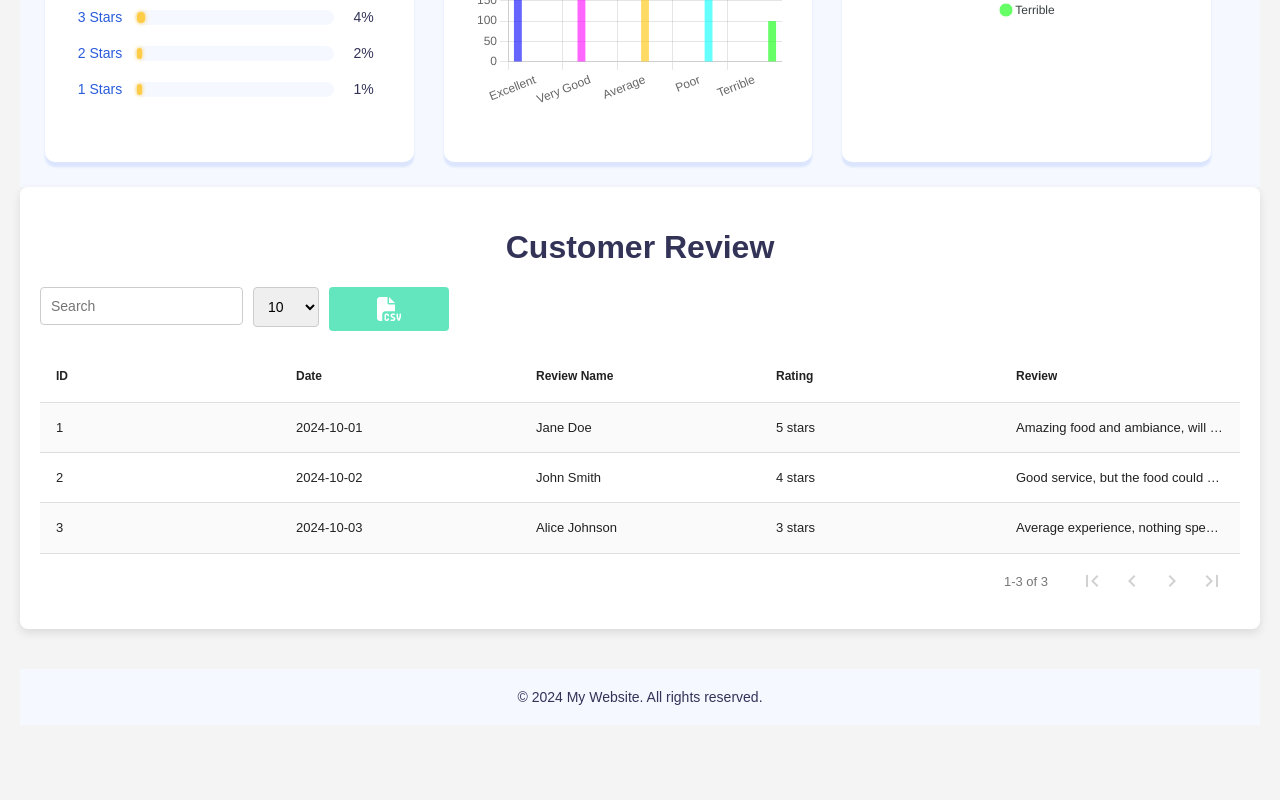
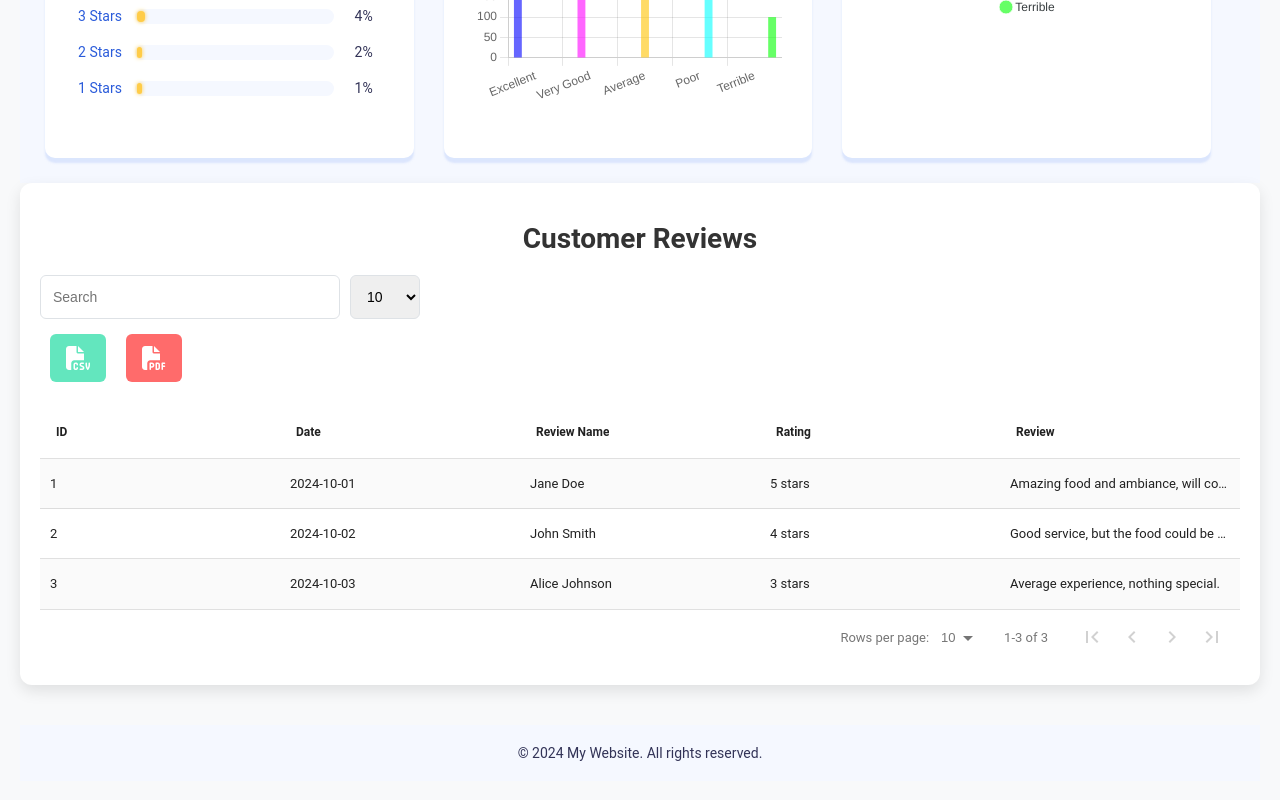
Before and after one commit to chantithya/display-google-review, a React (Create React App) app: page / in a window 1280 px wide. Shown: the part 968-1768 px from the top of the page. Before the commit the page ends 1713 px from the top, so only its background shows below. Built offline with nearby package versions, Linux system fonts and the light colour scheme.

Commit message:
update table

```diff
--- a/package.json
+++ b/package.json
@@ -19,6 +19,7 @@
     "datatables.net-react": "^1.0.0",
     "jquery": "^3.7.1",
     "jspdf": "^2.5.2",
+    "jspdf-autotable": "^3.8.4",
     "react": "^18.3.1",
     "react-apexcharts": "^1.4.1",
     "react-chartjs-2": "^5.2.0",
--- a/src/components/CustomDataTable.css
+++ b/src/components/CustomDataTable.css
@@ -1,9 +1,7 @@
-/* CustomDataTable.css */
-
 /* General Styles */
 body {
-    font-family: Arial, sans-serif;
-    background-color: #f4f4f4;
+    font-family: 'Roboto', sans-serif; /* Modern font */
+    background-color: #f8f9fa;
     margin: 0;
     padding: 20px;
 }
@@ -11,84 +9,118 @@ body {
 /* Data Table Container */
 .custom-data-table {
     background-color: white;
-    border-radius: 8px;
-    box-shadow: 0 4px 10px rgba(0, 0, 0, 0.1);
+    border-radius: 12px;
+    box-shadow: 0 6px 15px rgba(0, 0, 0, 0.1);
     padding: 20px;
-    overflow-x: auto; /* Allows horizontal scrolling */
+    overflow-x: auto;
+    max-width: 100%; /* Ensure it fits any screen */
+}
+
+/* Header */
+h1 {
+    text-align: center;
+    font-size: 28px;
+    color: #333;
+    margin-bottom: 20px;
+    font-weight: 700;
 }
 
 /* Search and Button Container Styles */
 .search-and-button {
     display: flex;
-    flex-wrap: wrap; /* Allow items to wrap */
-    gap: 10px; /* Space between items */
-    margin-bottom: 20px; /* Space below the container */
+    justify-content: space-between;
+    align-items: center;
+    flex-wrap: wrap;
+    gap: 15px;
+    margin-bottom: 25px;
+}
+
+.search-container {
+    display: flex;
+    gap: 10px;
+    flex-wrap: wrap;
+    width: 100%;
 }
 
 /* Search Input */
 .search-input {
-    padding: 10px;
-    border: 1px solid #ccc;
-    border-radius: 4px;
-    width: 100%; /* Full width for small screens */
-    max-width: 300px; /* Limit the width on larger screens */
+    padding: 12px;
+    border: 1px solid #dee2e6;
+    border-radius: 6px;
     font-size: 14px;
+    width: 100%;
+    max-width: 300px;
+    transition: border-color 0.3s ease;
+}
+
+.search-input:focus {
+    border-color: #63e6be;
+    outline: none;
 }
 
 /* Rows Per Page Dropdown */
 .rows-per-page-dropdown {
-    padding: 10px;
-    border: 1px solid #ccc;
-    border-radius: 4px;
-    font-size: 14px; /* Match font size with search input */
+    padding: 12px;
+    border: 1px solid #dee2e6;
+    border-radius: 6px;
+    font-size: 14px;
+    cursor: pointer;
+    transition: border-color 0.3s ease;
+}
+
+.rows-per-page-dropdown:focus {
+    border-color: #63e6be;
+    outline: none;
 }
 
 /* CSV Download Button */
-.csv-download-button {
-    padding: 10px;
-    background-color: #63E6BE; /* Define background color */
+.csv-download-button, .pdf-download-button {
+    padding: 12px 16px;
+    background-color: #63e6be;
     border: none;
-    border-radius: 4px;
+    border-radius: 6px;
     color: white;
+    font-size: 14px;
+    font-weight: 500;
     cursor: pointer;
-    font-size: 16px;
-    transition: background-color 0.3s, transform 0.3s; /* Add transform for hover effect */
-    display: flex; /* Center icon inside button */
-    align-items: center; /* Center icon vertically */
-    justify-content: center; /* Center icon horizontally */
-    min-width: 120px; /* Ensure a minimum width for button */
+    transition: background-color 0.3s ease, transform 0.3s;
+    display: flex;
+    align-items: center;
+    justify-content: center;
+    text-decoration: none;
+    margin-left: 10px;
 }
 
-.csv-download-button:hover {
-    background-color: #45b99a; /* Darker shade for hover */
-    transform: translateY(-2px); /* Slight lift on hover */
+.csv-download-button:hover, .pdf-download-button:hover {
+    background-color: #45b99a;
+    transform: translateY(-2px);
 }
 
-/* Table Styles */
+.pdf-download-button {
+    background-color: #ff6b6b;
+}
+
+.pdf-download-button:hover {
+    background-color: #e63946;
+}
+
+/* Data Table Styles */
 .data-table-container {
     margin-top: 20px;
 }
 
-/* Responsive Table Styles */
-.react-data-table {
-    width: 100%;
-}
-
-.dataTable {
-    width: 100%;
-    border-collapse: collapse;
-}
-
+/* Custom DataTable Rows */
 .dataTable th,
 .dataTable td {
-    padding: 12px;
-    border: 1px solid #ddd;
+    padding: 12px 15px;
+    border: 1px solid #dee2e6;
     text-align: left;
 }
 
 .dataTable th {
-    background-color: #f2f2f2;
+    background-color: #f1f3f5;
     font-weight: bold;
+    color: #343a40;
 }
 
 /* Pagination Styles */
@@ -96,59 +128,45 @@ body {
     display: flex;
     justify-content: center;
     align-items: center;
-    padding: 1em 0;
+    padding: 15px 0;
 }
 
 .custom-pagination .pagination-button {
+    padding: 8px 16px;
     margin: 0 5px;
-    padding: 8px 12px;
+    background-color: #63e6be;
     border: none;
-    background-color: #63E6BE; /* Change to your desired color */
+    border-radius: 6px;
     color: white;
+    font-size: 14px;
     cursor: pointer;
-    border-radius: 4px;
-    transition: background-color 0.3s, transform 0.3s; /* Add transform for hover effect */
+    transition: background-color 0.3s ease, transform 0.3s;
 }
 
 .custom-pagination .pagination-button:hover {
-    background-color: #45b99a; /* Darker shade for hover */
-    transform: translateY(-2px); /* Slight lift on hover */
+    background-color: #45b99a;
+    transform: translateY(-2px);
 }
 
-.custom-pagination .pagination-button.disabled {
-    background-color: #ccc; /* Gray for disabled buttons */
-    cursor: not-allowed;
-    color: #666; /* Change text color for disabled state */
+
+/* Search and Button Container Styles */
+.search-and-button {
+    display: flex;
+    justify-content: space-between;
+    align-items: center;
+    margin-bottom: 25px;
+    width: 100%;
 }
 
-.custom-pagination .pagination-info {
-    margin: 0 10px;
-    font-size: 16px;
+/* Ensure search input stays on the left */
+.search-container {
+    display: flex;
+    gap: 10px;
+    flex-wrap: nowrap;
 }
 
-/* Media Queries for Responsiveness */
-@media (max-width: 768px) {
-    .custom-data-table {
-        padding: 15px;
-    }
-
-    .search-and-button {
-        flex-direction: column; /* Stack items vertically on smaller screens */
-        align-items: flex-start; /* Align items to the start */
-    }
-
-    .search-input,
-    .rows-per-page-dropdown,
-    .csv-download-button {
-        width: 100%; /* Full width for inputs on smaller screens */
-    }
-
-    .custom-pagination {
-        flex-direction: column; /* Stack buttons on small screens */
-        align-items: flex-start; /* Align to the start */
-    }
-
-    .custom-pagination .pagination-button {
-        margin: 5px 0; /* Space between buttons */
-    }
+/* Buttons stay on the right */
+.button-group {
+    display: flex;
+    gap: 10px;
 }
--- a/src/components/CustomDataTable.js
+++ b/src/components/CustomDataTable.js
@@ -1,31 +1,15 @@
 import React, { useState } from 'react';
 import DataTable from 'react-data-table-component';
-import { CSVLink } from 'react-csv'; // Import CSVLink
-import './CustomDataTable.css'; // Ensure this file is imported
+import { CSVLink } from 'react-csv';
+import jsPDF from 'jspdf';
+import 'jspdf-autotable';
+import './CustomDataTable.css'; // Ensure the custom styles are imported
 
 // Sample data for the table
 const data = [
-  {
-    id: 1,
-    date: '2024-10-01',
-    review_name: 'Jane Doe',
-    rating: '5 stars',
-    review: 'Amazing food and ambiance, will come again',
-  },
-  {
-    id: 2,
-    date: '2024-10-02',
-    review_name: 'John Smith',
-    rating: '4 stars',
-    review: 'Good service, but the food could be better.',
-  },
-  {
-    id: 3,
-    date: '2024-10-03',
-    review_name: 'Alice Johnson',
-    rating: '3 stars',
-    review: 'Average experience, nothing special.',
-  },
+  { id: 1, date: '2024-10-01', review_name: 'Jane Doe', rating: '5 stars', review: 'Amazing food and ambiance, will come again' },
+  { id: 2, date: '2024-10-02', review_name: 'John Smith', rating: '4 stars', review: 'Good service, but the food could be better.' },
+  { id: 3, date: '2024-10-03', review_name: 'Alice Johnson', rating: '3 stars', review: 'Average experience, nothing special.' },
   // Add more data as needed...
 ];
 
@@ -61,37 +45,61 @@ const columns = [
 const CustomDataTable = () => {
   const [searchTerm, setSearchTerm] = useState('');
   const [filteredData, setFilteredData] = useState(data);
-  const [rowsPerPage, setRowsPerPage] = useState(10); // Default to 10 entries per page
+  const [rowsPerPage, setRowsPerPage] = useState(10);
 
+  // Handle search input
   const handleSearch = (event) => {
     const query = event.target.value.toLowerCase();
     setSearchTerm(query);
-
-    const filtered = data.filter((item) => {
-      return Object.keys(item).some((key) =>
-        item[key].toString().toLowerCase().includes(query)
-      );
-    });
-
+    const filtered = data.filter((item) => Object.values(item).some(value => value.toString().toLowerCase().includes(query)));
     setFilteredData(filtered);
   };
 
   // Prepare CSV data
-  const csvData = filteredData.map(item => ({
-    ID: item.id, // Include ID in CSV data
-    Date: item.date,
-    'Review Name': item.review_name,
-    Rating: item.rating,
-    Review: item.review,
+  const csvData = filteredData.map(({ id, date, review_name, rating, review }) => ({
+    ID: id,
+    Date: date,
+    'Review Name': review_name,
+    Rating: rating,
+    Review: review,
   }));
+
+  // Generate PDF document
+  const downloadPdf = () => {
+    const doc = new jsPDF();
+    doc.text('Customer Reviews', 14, 30);
+    doc.autoTable({
+      head: [['ID', 'Date', 'Review Name', 'Rating', 'Review']],
+      body: filteredData.map(({ id, date, review_name, rating, review }) => [id, date, review_name, rating, review]),
+    });
+    doc.save('reviews.pdf');
+  };
+
+  const customStyles = {
+    rows: {
+      style: {
+        minHeight: '50px',
+      },
+    },
+    headCells: {
+      style: {
+        fontWeight: 'bold',
+      },
+    },
+    cells: {
+      style: {
+        paddingLeft: '10px',
+        paddingRight: '10px',
+      },
+    },
+  };
 
   return (
     <div className="custom-data-table">
-      <h1>Customer Review</h1>
-
+      <h1>Customer Reviews</h1>
 
       <div className="search-and-button">
-        <div className="col-sm-4"> {/* Bootstrap column class for small screens */}
+        <div className="search-container">
           <input
             type="text"
             placeholder="Search"
@@ -99,8 +107,6 @@ const CustomDataTable = () => {
             onChange={handleSearch}
             className="search-input"
           />
-        </div>
-        <div className="col-sm-4"> {/* Another column for dropdown */}
           <select
             value={rowsPerPage}
             onChange={(e) => setRowsPerPage(Number(e.target.value))}
@@ -112,64 +118,32 @@ const CustomDataTable = () => {
             <option value={100}>100</option>
           </select>
         </div>
-        <div className="col-sm-4"> {/* Column for CSV download button */}
+
+        <div className="button-group">
           <CSVLink
             data={csvData}
             filename="reviews.csv"
             className="csv-download-button"
-                style={{ textDecoration: 'none' }} // No underline for the link
+            style={{ textDecoration: 'none' }}
           >
             <i className="fa-solid fa-file-csv" style={{ color: '#fff', fontSize: '24px' }}></i>
           </CSVLink>
+          <button onClick={downloadPdf} className="pdf-download-button">
+            <i className="fa-solid fa-file-pdf" style={{ color: '#fff', fontSize: '24px' }}></i>
+          </button>
         </div>
       </div>
-
 
       <div className="data-table-container">
         <DataTable
           columns={columns}
           data={filteredData}
           pagination
-          paginationPerPage={rowsPerPage} // Set the number of rows per page
-          paginationComponentOptions={{
-            noRowsPerPage: true, // Hide the rows per page dropdown
-          }}
+          paginationPerPage={rowsPerPage}
           highlightOnHover
           pointerOnHover
           striped
-          customStyles={{
-            rows: {
-              style: {
-                minHeight: '50px',
-              },
-            },
-            headCells: {
-              style: {
-                fontWeight: 'bold',
-              },
-            },
-          }}
-          paginationCustomComponent={({ paginationProps }) => (
-            <div className="custom-pagination">
-              <button
-                className={`pagination-button ${paginationProps.previousButton ? '' : 'disabled'}`}
-                onClick={paginationProps.onPrevious}
-                disabled={!paginationProps.previousButton}
-              >
-                Previous
-              </button>
-              <span className="pagination-info">
-                Page {paginationProps.currentPage} of {paginationProps.pageCount}
-              </span>
-              <button
-                className={`pagination-button ${paginationProps.nextButton ? '' : 'disabled'}`}
-                onClick={paginationProps.onNext}
-                disabled={!paginationProps.nextButton}
-              >
-                Next
-              </button>
-            </div>
-          )}
+          customStyles={customStyles} // Apply the custom styles here
         />
       </div>
     </div>
```
Also changed, not shown: 1 other file (tests, documents, lock files or other folders). Lines whose indentation alone changed are shown as unchanged.
